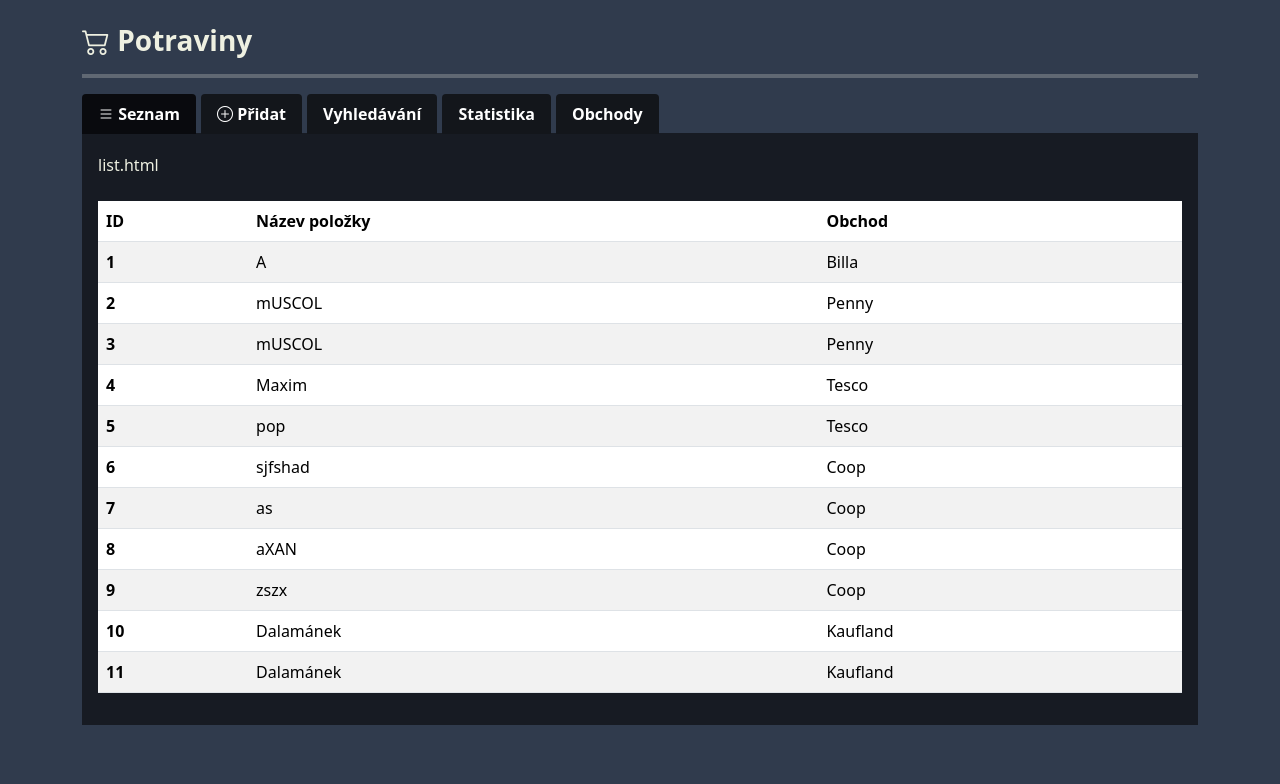
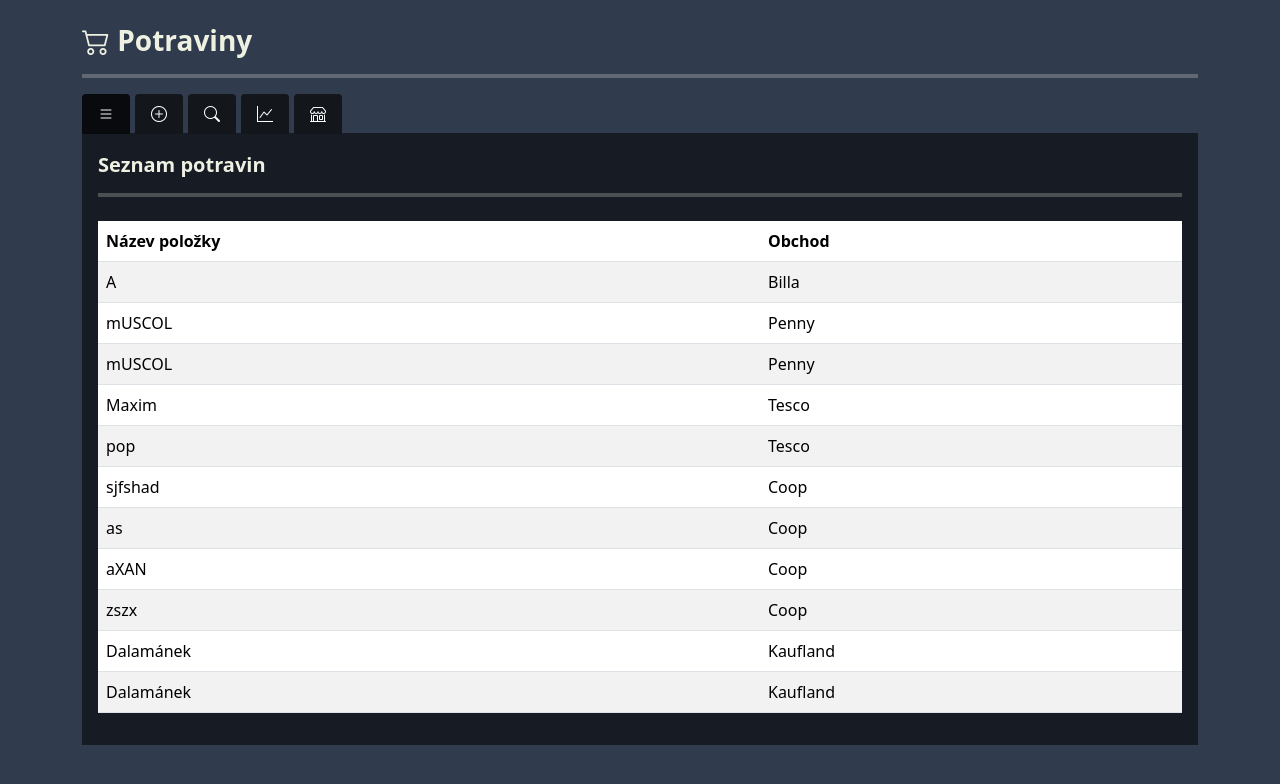
Before and after one commit to Postaczech2021/Cms, a Django app: page /food/ in a window 1280 px wide. Shown: the top 784 px of the page. Run offline with Django 5.2, Linux system fonts and the light colour scheme; data comes from the database, SQL or seed files in the repository.

Commit message:
this is new commit

```diff
--- a/Cms/food/templates/add_food.html
+++ b/Cms/food/templates/add_food.html
@@ -1,3 +1,6 @@
+<h5>Přidat novou potravinu</h5>
+<hr>
+
 <form ction="{% url 'add_food' %}" method="POST">
   {% csrf_token %}
   {{ food_form.as_p }}
--- a/Cms/food/templates/add_store.html
+++ b/Cms/food/templates/add_store.html
@@ -1,5 +1,5 @@
 <form class="mt-4" action="{% url 'add_store' %}" method="POST">
   {% csrf_token %}
   {{ store_form.as_p }}
-<div class="d-flex justify-content-end"> <button class="btn btn-primary">Přidat</button> </div>
+<div class="d-flex justify-content-end"> <button class="btn btn-custom">Přidat</button> </div>
 </form>
--- a/Cms/food/templates/base.html
+++ b/Cms/food/templates/base.html
@@ -31,7 +31,7 @@
                 background-color:  #1b2029;
                 border-color: none; }
     .btn-custom:active, .btn-custom.active { background-color: #0c0c0c; /* Tmavší barva pozadí při aktivaci tlačítka */ border-color: #0c0c0c; /* Tmavší barva okraje při aktivaci tlačítka */ }
-    input, select, option, button, h3 {
+    input, select, option, button, h3, h5 {
     font-weight: bold !important; }
 
     hr {
--- a/Cms/food/templates/list.html
+++ b/Cms/food/templates/list.html
@@ -1,19 +1,19 @@
-list.html
+<h5>Seznam potravin</h5>
+<hr>
 
 {% if foods %}
 
 <table class="table table-striped mt-4">
   <thead>
     <tr>
-      <th scope="col">ID</th>
       <th scope="col">Název položky</th>
+
       <th scope="col">Obchod</th>
     </tr>
   </thead>
   <tbody>
     {% for food in foods %}
     <tr>
-      <th scope="row">{{ food.id }}</th>
       <td>{{ food.name }}</td>
       <td>{{ food.store.name }}</td>
     </tr>
--- a/Cms/food/templates/nav.html
+++ b/Cms/food/templates/nav.html
@@ -1,20 +1,20 @@
 <ul class="nav nav-tabs" id="myTab" role="tablist">
     <li class="nav-item" role="presentation">
-    <button class="nav-link active" id="food-list-tab" data-bs-toggle="tab" data-bs-target="#food-list-tab-pane" type="button" role="tab" aria-controls="food-list-tab-pane" aria-selected="false"><i class="bi bi-list"></i> Seznam</button>
+    <button class="nav-link active" id="food-list-tab" data-bs-toggle="tab" data-bs-target="#food-list-tab-pane" type="button" role="tab" aria-controls="food-list-tab-pane" aria-selected="false"><i class="bi bi-list"></i></button>
   </li>
 
   <li class="nav-item" role="presentation">
-    <button class="nav-link " id="add-food-tab" data-bs-toggle="tab" data-bs-target="#add-food-tab-pane" type="button" role="tab" aria-controls="add-food-tab-pane" aria-selected="true"><i class="bi bi-plus-circle"></i> Přidat</button>
+    <button class="nav-link " id="add-food-tab" data-bs-toggle="tab" data-bs-target="#add-food-tab-pane" type="button" role="tab" aria-controls="add-food-tab-pane" aria-selected="true"><i class="bi bi-plus-circle"></i></button>
   </li>
 
   <li class="nav-item" role="presentation">
-    <button class="nav-link" id="search-tab" data-bs-toggle="tab" data-bs-target="#search-tab-pane" type="button" role="tab" aria-controls="search-tab-pane" aria-selected="false">Vyhledávání</button>
+    <button class="nav-link" id="search-tab" data-bs-toggle="tab" data-bs-target="#search-tab-pane" type="button" role="tab" aria-controls="search-tab-pane" aria-selected="false"><i class="bi bi-search"></i></button>
   </li>
   <li class="nav-item" role="presentation">
-    <button class="nav-link" id="statistics-tab" data-bs-toggle="tab" data-bs-target="#statistics-tab-pane" type="button" role="tab" aria-controls="statistics-tab-pane" aria-selected="false">Statistika</button>
+    <button class="nav-link" id="statistics-tab" data-bs-toggle="tab" data-bs-target="#statistics-tab-pane" type="button" role="tab" aria-controls="statistics-tab-pane" aria-selected="false"><i class="bi bi-graph-up"></i></button>
   </li>
   <li class="nav-item" role="presentation">
-    <button class="nav-link" id="stores-tab" data-bs-toggle="tab" data-bs-target="#stores-tab-pane" type="button" role="tab" aria-controls="stores-tab-pane" aria-selected="false">Obchody</button>
+    <button class="nav-link" id="stores-tab" data-bs-toggle="tab" data-bs-target="#stores-tab-pane" type="button" role="tab" aria-controls="stores-tab-pane" aria-selected="false"><i class="bi bi-shop"></i></button>
   </li>
 </ul>
 <div class="tab-content" id="myTabContent">
```
